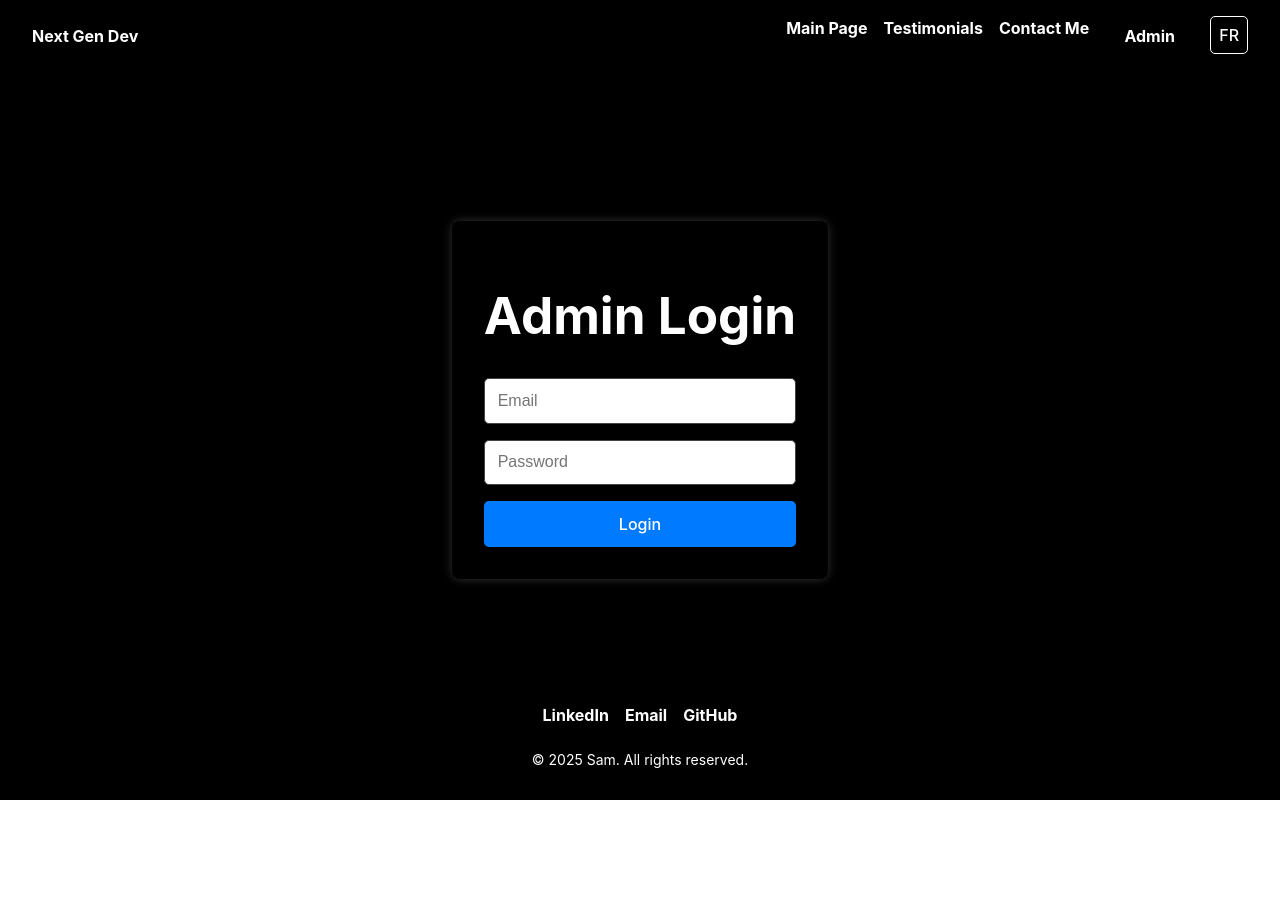
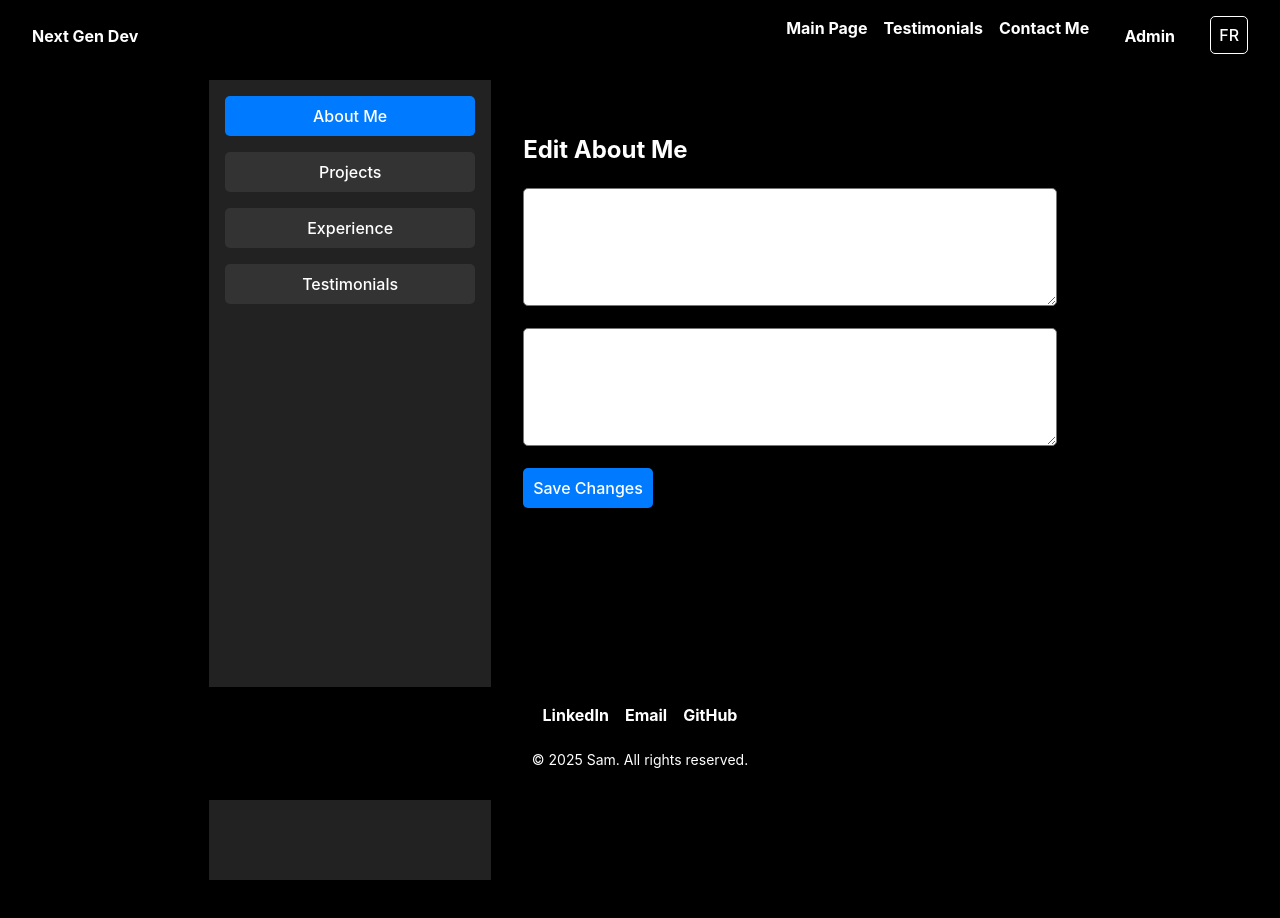
Before and after one commit to Futurespast/sam-portfolio, a React (Vite) app: page /admin-dashboard in a window 1280 px wide. Before the commit this address led to /admin-login. Shown: the top 918 px of the page. Before the commit the page ends 800 px from the top, so only its background shows below. Built offline with nearby package versions, Linux system fonts and the light colour scheme; no server answers; the database is empty.

Commit message:
I need to fix this mess

```diff
--- /dev/null
+++ b/src/pages/AboutMeAdmin.tsx
@@ -0,0 +1,67 @@
+import { useState, useEffect } from "react";
+import { supabase } from "../lib/supabase";
+
+const AboutMeAdmin = () => {
+  const [bioENG, setBioENG] = useState("");
+  const [bioFR, setBioFR] = useState("");
+  const [loading, setLoading] = useState(false);
+
+  useEffect(() => {
+    const fetchAboutMe = async () => {
+      const { data } = await supabase.from("text").select("name, content").in("name", ["bioENG", "bioFR"]);
+      if (data) {
+        setBioENG(data.find((item) => item.name === "bioENG")?.content || "");
+        setBioFR(data.find((item) => item.name === "bioFR")?.content || "");
+      }
+    };
+    fetchAboutMe();
+  }, []);
+
+  const handleSave = async () => {
+    setLoading(true);
+
+    await supabase
+      .from("text")
+      .update({ content: bioENG })
+      .eq("name", "bioENG");
+
+    await supabase
+      .from("text")
+      .update({ content: bioFR })
+      .eq("name", "bioFR");
+
+    setLoading(false);
+  };
+
+  return (
+    <div>
+      <h2>Edit About Me</h2>
+      <textarea value={bioENG} onChange={(e) => setBioENG(e.target.value)} style={styles.textarea} />
+      <textarea value={bioFR} onChange={(e) => setBioFR(e.target.value)} style={styles.textarea} />
+      <button onClick={handleSave} style={styles.button} disabled={loading}>
+        {loading ? "Saving..." : "Save Changes"}
+      </button>
+    </div>
+  );
+};
+
+const styles = {
+  textarea: {
+    width: "100%",
+    height: "100px",
+    marginBottom: "1rem",
+    padding: "0.5rem",
+    borderRadius: "5px",
+  },
+  button: {
+    padding: "10px",
+    fontSize: "1rem",
+    backgroundColor: "#007bff",
+    color: "#fff",
+    border: "none",
+    cursor: "pointer",
+    borderRadius: "5px",
+  },
+};
+
+export default AboutMeAdmin;
--- a/src/pages/AdminDashboard.tsx
+++ b/src/pages/AdminDashboard.tsx
@@ -1,59 +1,72 @@
-import { useEffect, useState } from "react";
-import { supabase } from "../lib/supabase";
-import { useNavigate } from "react-router-dom";
+import { useState } from "react";
+import AboutMeAdmin from "./AboutMeAdmin";
+import ProjectsAdmin from "./ProjectsAdmin";
+import ExperienceAdmin from "./ExperienceAdmin";
+import TestimonialsAdmin from "./TestimonialsAdmin";
 
 const AdminDashboard = () => {
-  const [user, setUser] = useState(null);
-  const navigate = useNavigate();
-
-  useEffect(() => {
-    const checkAuth = async () => {
-      const { data: { user } } = await supabase.auth.getUser();
-
-      if (!user || user.email !== "samprasad7220@gmail.com") {
-        navigate("/admin-login");
-      } else {
-        setUser(user);
-      }
-    };
-
-    checkAuth();
-  }, [navigate]);
-
-  const handleLogout = async () => {
-    await supabase.auth.signOut();
-    navigate("/admin-login");
-  };
+  const [selectedSection, setSelectedSection] = useState("About Me");
 
   return (
     <div style={styles.container}>
-      <h1>Admin Dashboard</h1>
-      {user && <p>Welcome, {user.email}!</p>}
-      <button onClick={handleLogout} style={styles.button}>Logout</button>
+      <div style={styles.sidebar}>
+        {["About Me", "Projects", "Experience", "Testimonials"].map((section) => (
+          <button
+            key={section}
+            onClick={() => setSelectedSection(section)}
+            style={selectedSection === section ? styles.activeButton : styles.button}
+          >
+            {section}
+          </button>
+        ))}
+      </div>
+
+      <div style={styles.content}>
+        {selectedSection === "About Me" && <AboutMeAdmin />}
+        {selectedSection === "Projects" && <ProjectsAdmin />}
+        {selectedSection === "Experience" && <ExperienceAdmin />}
+        {selectedSection === "Testimonials" && <TestimonialsAdmin />}
+      </div>
     </div>
   );
 };
 
 const styles = {
   container: {
-    textAlign: "center" as const,
-    padding: "2rem",
+    display: "flex",
+    height: "100vh",
+    backgroundColor: "#000",
     color: "#fff",
-    backgroundColor: "#000",
-    maxWidth: "600px",
-    margin: "5rem auto",
-    borderRadius: "8px",
-    boxShadow: "0 0 10px rgba(255, 255, 255, 0.2)",
+  },
+  sidebar: {
+    width: "250px",
+    backgroundColor: "#222",
+    padding: "1rem",
+    display: "flex",
+    flexDirection: "column" as "column",
+    gap: "1rem",
   },
   button: {
-    backgroundColor: "#ff4444",
+    padding: "10px",
+    fontSize: "1rem",
+    backgroundColor: "#333",
     color: "#fff",
-    padding: "0.8rem",
     border: "none",
+    cursor: "pointer",
     borderRadius: "5px",
+  },
+  activeButton: {
+    padding: "10px",
     fontSize: "1rem",
+    backgroundColor: "#007bff",
+    color: "#fff",
+    border: "none",
     cursor: "pointer",
-    marginTop: "1rem",
+    borderRadius: "5px",
+  },
+  content: {
+    flex: 1,
+    padding: "2rem",
   },
 };
 
--- /dev/null
+++ b/src/pages/ExperienceAdmin.tsx
@@ -0,0 +1,71 @@
+import { useState, useEffect } from "react";
+import { supabase } from "../lib/supabase";
+
+const ExperienceAdmin = () => {
+  const [experience, setExperience] = useState([]);
+  const [newExperience, setNewExperience] = useState({ title: "", employer: "", start_date: "", end_date: "" });
+  const [editingExperience, setEditingExperience] = useState(null);
+
+  useEffect(() => {
+    const fetchExperience = async () => {
+      const { data } = await supabase.from("experience").select("*");
+      setExperience(data || []);
+    };
+    fetchExperience();
+  }, []);
+
+  // Add experience
+  const addExperience = async () => {
+    const { data, error } = await supabase.from("experience").insert([newExperience]);
+    if (error) console.error("Error adding experience:", error);
+    else setExperience([...experience, data[0]]);
+  };
+
+  // Edit experience
+  const editExperience = async (id) => {
+    await supabase.from("experience").update(editingExperience).eq("id", id);
+    setExperience((prev) => prev.map((e) => (e.id === id ? editingExperience : e)));
+    setEditingExperience(null);
+  };
+
+  // Delete experience
+  const deleteExperience = async (id) => {
+    await supabase.from("experience").delete().eq("id", id);
+    setExperience((prev) => prev.filter((e) => e.id !== id));
+  };
+
+  return (
+    <div>
+      <h2>Manage Experience</h2>
+
+      {/* Add Experience */}
+      <div>
+        <input type="text" placeholder="Job Title" value={newExperience.title} onChange={(e) => setNewExperience({ ...newExperience, title: e.target.value })} />
+        <input type="text" placeholder="Employer" value={newExperience.employer} onChange={(e) => setNewExperience({ ...newExperience, employer: e.target.value })} />
+        <input type="date" placeholder="Start Date" value={newExperience.start_date} onChange={(e) => setNewExperience({ ...newExperience, start_date: e.target.value })} />
+        <input type="date" placeholder="End Date (optional)" value={newExperience.end_date} onChange={(e) => setNewExperience({ ...newExperience, end_date: e.target.value })} />
+        <button onClick={addExperience}>Add Experience</button>
+      </div>
+
+      {/* List of Experience */}
+      {experience.map((exp) => (
+        <div key={exp.id}>
+          {editingExperience?.id === exp.id ? (
+            <div>
+              <input type="text" value={editingExperience.title} onChange={(e) => setEditingExperience({ ...editingExperience, title: e.target.value })} />
+              <button onClick={() => editExperience(exp.id)}>Save</button>
+            </div>
+          ) : (
+            <>
+              <h3>{exp.title} at {exp.employer}</h3>
+              <button onClick={() => setEditingExperience(exp)}>Edit</button>
+              <button onClick={() => deleteExperience(exp.id)}>Delete</button>
+            </>
+          )}
+        </div>
+      ))}
+    </div>
+  );
+};
+
+export default ExperienceAdmin;
--- /dev/null
+++ b/src/pages/ProjectsAdmin.tsx
@@ -0,0 +1,78 @@
+import { useState, useEffect } from "react";
+import { supabase } from "../lib/supabase";
+
+const ProjectsAdmin = () => {
+  const [projects, setProjects] = useState([]);
+  const [newProject, setNewProject] = useState({ title: "", description_eng: "", description_fr: "", link: "" });
+  const [editingProject, setEditingProject] = useState(null);
+
+  useEffect(() => {
+    const fetchProjects = async () => {
+      const { data } = await supabase.from("projects").select("*");
+      setProjects(data || []);
+    };
+    fetchProjects();
+  }, []);
+
+  // Add new project
+  const addProject = async () => {
+    const { data, error } = await supabase.from("projects").insert([newProject]);
+    if (error) console.error("Error adding project:", error);
+    else setProjects([...projects, data[0]]);
+  };
+
+  // Edit existing project
+  const editProject = async (id) => {
+    await supabase.from("projects").update(editingProject).eq("id", id);
+    setProjects((prev) => prev.map((p) => (p.id === id ? editingProject : p)));
+    setEditingProject(null);
+  };
+
+  // Delete project
+  const deleteProject = async (id, imageName) => {
+    if (imageName) {
+      await supabase.storage.from("storage1").remove([imageName]);
+      await supabase.from("projects").update({ image_name: null }).eq("id", id);
+    }
+    await supabase.from("projects").delete().eq("id", id);
+    setProjects((prev) => prev.filter((p) => p.id !== id));
+  };
+
+  return (
+    <div>
+      <h2>Manage Projects</h2>
+
+      {/* Add Project */}
+      <div>
+        <input type="text" placeholder="Title" value={newProject.title} onChange={(e) => setNewProject({ ...newProject, title: e.target.value })} />
+        <input type="text" placeholder="Description (EN)" value={newProject.description_eng} onChange={(e) => setNewProject({ ...newProject, description_eng: e.target.value })} />
+        <input type="text" placeholder="Description (FR)" value={newProject.description_fr} onChange={(e) => setNewProject({ ...newProject, description_fr: e.target.value })} />
+        <input type="text" placeholder="Link" value={newProject.link} onChange={(e) => setNewProject({ ...newProject, link: e.target.value })} />
+        <button onClick={addProject}>Add Project</button>
+      </div>
+
+      {/* List of Projects */}
+      {projects.map((project) => (
+        <div key={project.id}>
+          {editingProject?.id === project.id ? (
+            <div>
+              <input type="text" value={editingProject.title} onChange={(e) => setEditingProject({ ...editingProject, title: e.target.value })} />
+              <button onClick={() => editProject(project.id)}>Save</button>
+            </div>
+          ) : (
+            <>
+              <h3>{project.title}</h3>
+              <h3>{project.description_eng}</h3>
+              <h3>{project.description_fr}</h3>
+              <h3>{project.link}</h3>
+              <button onClick={() => setEditingProject(project)}>Edit</button>
+              <button onClick={() => deleteProject(project.id, project.image_name)}>Delete</button>
+            </>
+          )}
+        </div>
+      ))}
+    </div>
+  );
+};
+
+export default ProjectsAdmin;
--- /dev/null
+++ b/src/pages/TestimonialsAdmin.tsx
@@ -0,0 +1,43 @@
+import { useState, useEffect } from "react";
+import { supabase } from "../lib/supabase";
+
+const TestimonialsAdmin = () => {
+  const [approvedTestimonials, setApprovedTestimonials] = useState([]);
+  const [pendingTestimonials, setPendingTestimonials] = useState([]);
+
+  useEffect(() => {
+    const fetchTestimonials = async () => {
+      const { data } = await supabase.from("testimonials").select("*");
+      setApprovedTestimonials(data.filter((t) => t.approved) || []);
+      setPendingTestimonials(data.filter((t) => !t.approved) || []);
+    };
+    fetchTestimonials();
+  }, []);
+
+  const approveTestimonial = async (id) => {
+    await supabase.from("testimonials").update({ approved: true }).eq("id", id);
+    setApprovedTestimonials([...approvedTestimonials, pendingTestimonials.find((t) => t.id === id)]);
+    setPendingTestimonials(pendingTestimonials.filter((t) => t.id !== id));
+  };
+
+  return (
+    <div>
+      <h2>Pending Testimonials</h2>
+      {pendingTestimonials.map((test) => (
+        <div key={test.id}>
+          <p>{test.content}</p>
+          <button onClick={() => approveTestimonial(test.id)}>Approve</button>
+        </div>
+      ))}
+
+      <h2>Approved Testimonials</h2>
+      {approvedTestimonials.map((test) => (
+        <div key={test.id}>
+          <p>{test.content}</p>
+        </div>
+      ))}
+    </div>
+  );
+};
+
+export default TestimonialsAdmin;
```
